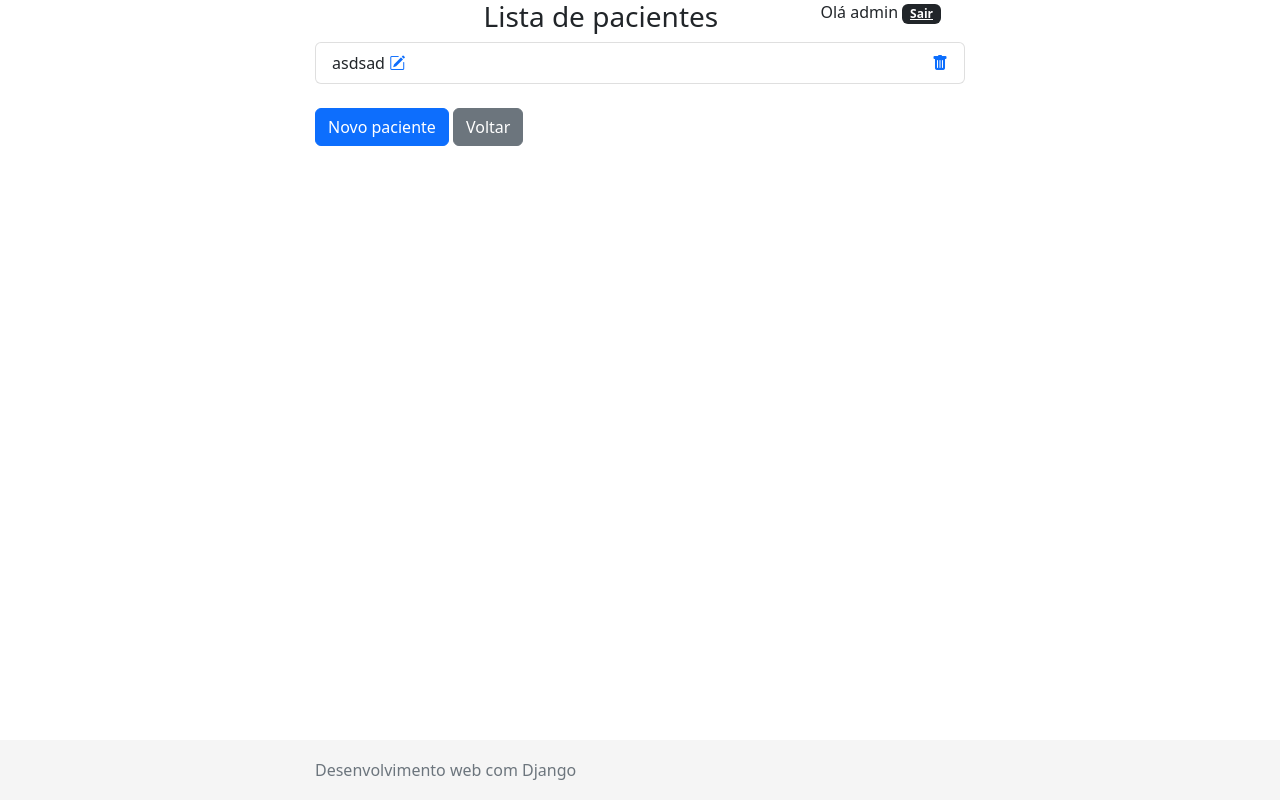
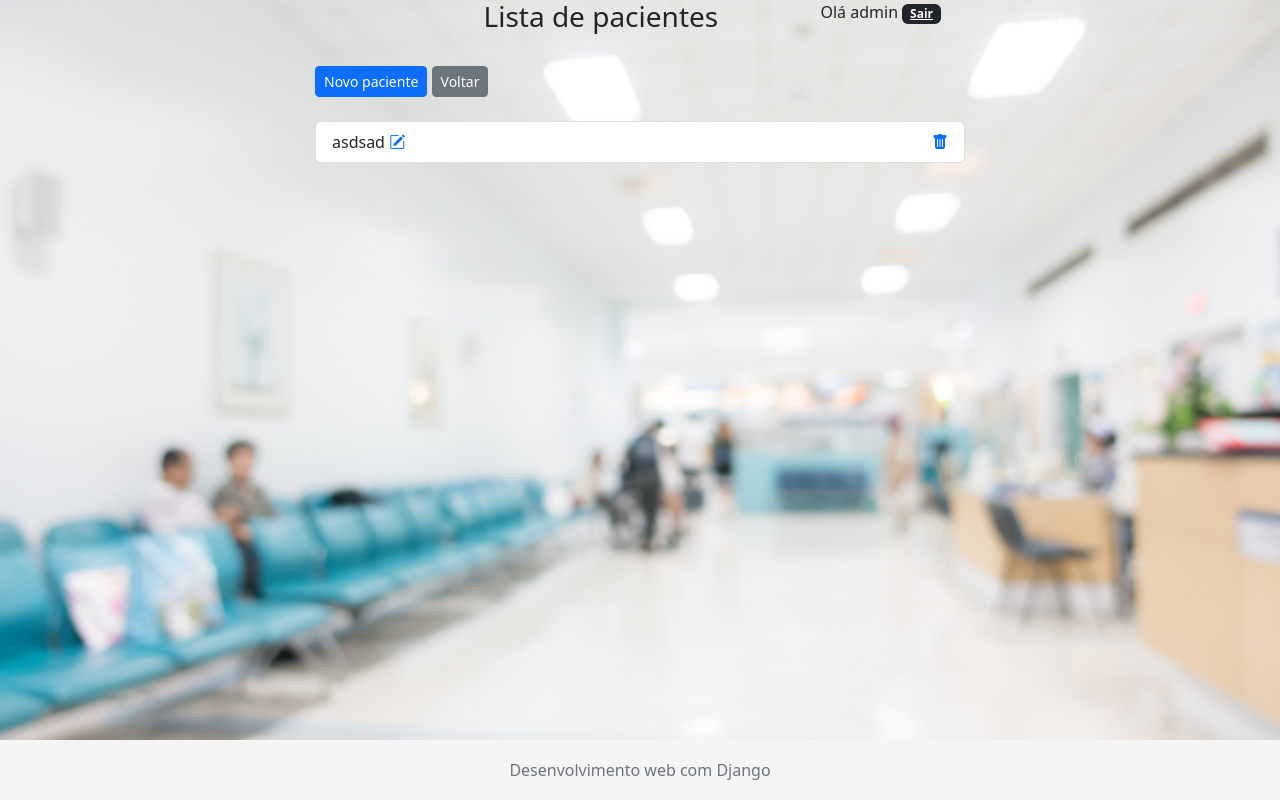
Before and after one commit to gbrlbarreto/ProjetoMedicalSys_Django, a Django app: page /clientes/list/ in a window 1280 px wide. Run offline with Django 4.2, Linux system fonts and the light colour scheme; a user stored in the database is signed in; data comes from the database, SQL or seed files in the repository; both versions use the stored data as it was after the commit; parts of the project's set-up code (start-up, migrations or seed data) failed here and were passed over.

Commit message:
Layout tela list e wallp

```diff
--- a/clientes/templates/person.html
+++ b/clientes/templates/person.html
@@ -3,6 +3,15 @@
 {% block title %} Seja bem vindo {% endblock %}
 
 {% block main %}
+
+<style>
+    body {
+        background-image: url('../../media/photos/hospital_2.jpg');
+        background-attachment: fixed;
+        background-size: cover;
+    }
+</style>
+
     <div class="row">
         <div class="col">
 
@@ -19,17 +28,22 @@
         </div>
     </div>
 
+    <br>
 
+    <a href="{% url 'person_new' %}" class="btn btn-primary btn-sm">Novo paciente</a>
+    <a href="{% url 'home' %}" class="btn btn-secondary btn-sm">Voltar</a>
+
+    <br><br>
 
     <ul class="list-group">
         {% for person in persons %}
 
             <li class="list-group-item">
                 {{ person.nome }} <a href="{% url 'persons_update' person.id%}" title="Editar">
-                    <i class="bi bi-pencil-square"></i>
+                    <i class="bi-pencil-square"></i>
                 </a>
                 <a href="{% url 'persons_delete' person.id%}" class="trash-item" title="Excluir">
-                    <i class="bi bi-trash-fill"></i>
+                    <i class="bi-trash-fill"></i>
                 </a>
             </li>
 
@@ -38,14 +52,11 @@
 
     <br>
 
-    <a href="{% url 'person_new' %}" class="btn btn-primary">Novo paciente</a>
-    <a href="{% url 'home' %}" class="btn btn-secondary">Voltar</a>
-
 {% endblock %}
 
 {% block footer %}
     <footer class="footer">
-        <div class="container">
+        <div class="text-center">
             <span class="text-muted">Desenvolvimento web com Django</span>
         </div>
     </footer>
--- a/statics/style.css
+++ b/statics/style.css
@@ -12,3 +12,6 @@
     padding-top: 40px;
     padding-left: 50px;
 }
+.padding-icon{
+    padding-left: 40px;
+}
```
Also changed, not shown: home/templates/home.html (+16 -7 lines), db.sqlite3, media/photos/hospital_2.jpg (added).
